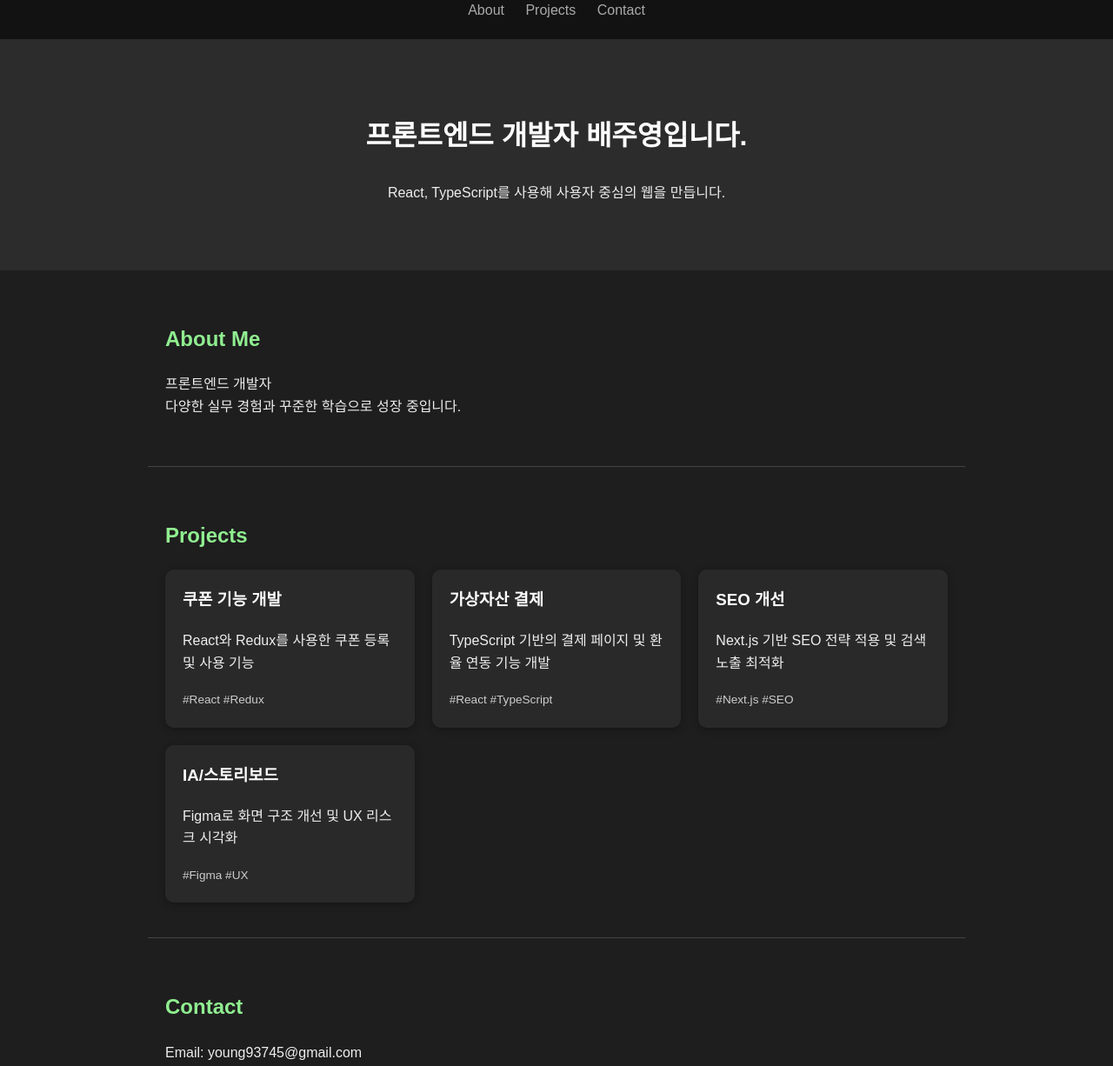
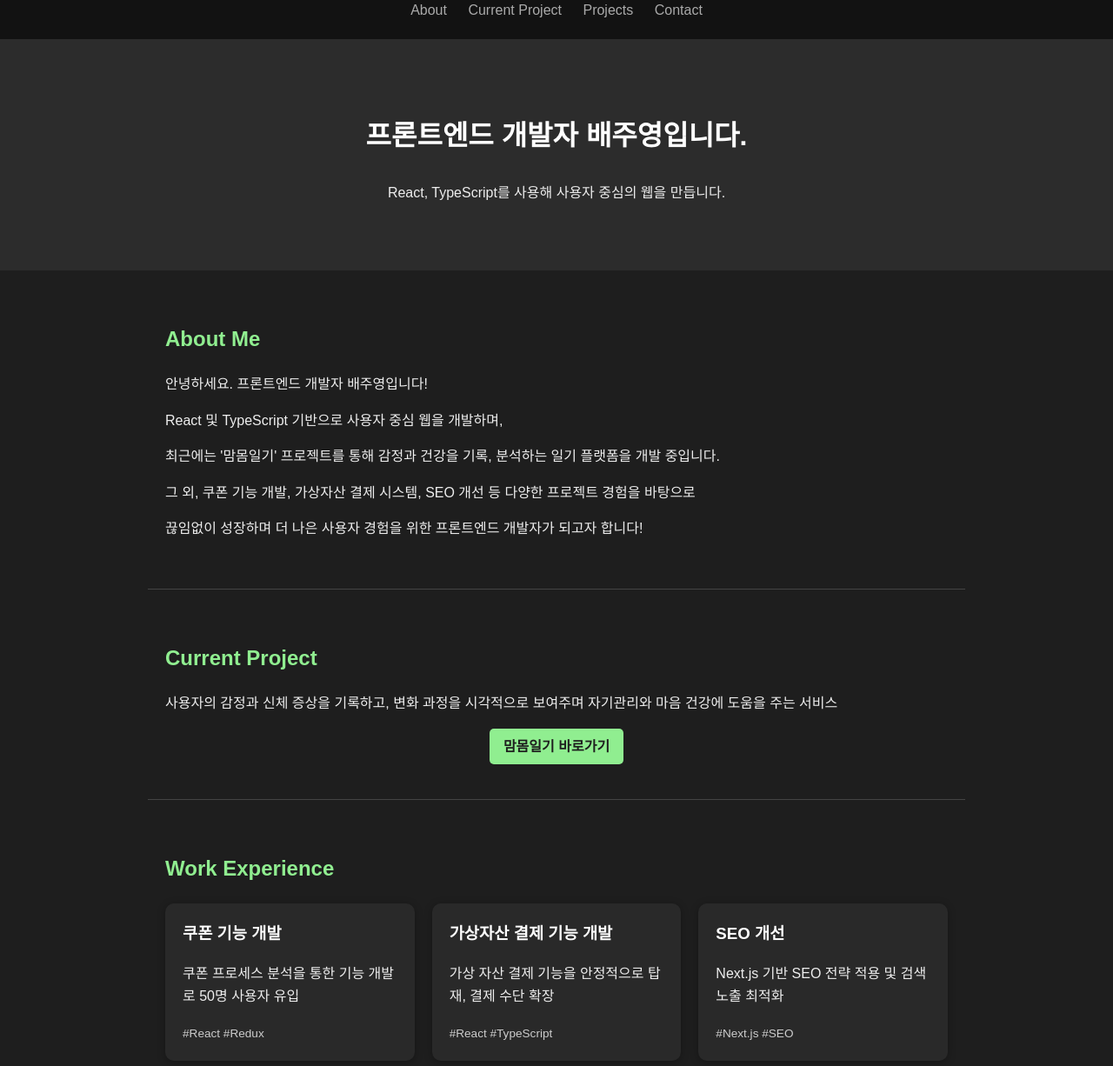
Before and after one commit to Baeju0/Baeju0.github.io, a plain HTML site: page index.html in a window 1280 px wide. Shown: the part 72-1298 px from the top of the page at 87% size. Drawn offline with Linux system fonts and the light colour scheme.

Commit message:
내용 변경

```diff
--- a/index.html
+++ b/index.html
@@ -1,4 +1,3 @@
-
 <!DOCTYPE html>
 <html lang="ko">
 <head>
@@ -12,6 +11,7 @@
     <h1>Juyoung's Portfolio</h1>
     <nav>
       <a href="#about">About</a>
+      <a href="#current-project">Current Project</a>
       <a href="#projects">Projects</a>
       <a href="#contact">Contact</a>
     </nav>
@@ -24,21 +24,30 @@
 
   <section id="about" class="about">
     <h2>About Me</h2>
-    <p>프론트엔드 개발자<br>
-       다양한 실무 경험과 꾸준한 학습으로 성장 중입니다.</p>
+    <p>안녕하세요. 프론트엔드 개발자 배주영입니다!</p>
+    <p>React 및 TypeScript 기반으로 사용자 중심 웹을 개발하며,</p>
+    <p>최근에는 '맘몸일기' 프로젝트를 통해 감정과 건강을 기록, 분석하는 일기 플랫폼을 개발 중입니다.</p>
+    <p>그 외, 쿠폰 기능 개발, 가상자산 결제 시스템, SEO 개선 등 다양한 프로젝트 경험을 바탕으로</p>
+    <p>끊임없이 성장하며 더 나은 사용자 경험을 위한 프론트엔드 개발자가 되고자 합니다!</p>
+  </section>
+
+  <section id="current-project" class="current-project">
+    <h2>Current Project</h2>
+    <p>사용자의 감정과 신체 증상을 기록하고, 변화 과정을 시각적으로 보여주며 자기관리와 마음 건강에 도움을 주는 서비스</p>
+    <a href="https://mammom.pages.dev" target="_blank" class="button-link">맘몸일기 바로가기</a>
   </section>
 
   <section id="projects" class="projects">
-    <h2>Projects</h2>
+    <h2>Work Experience</h2>
     <div class="project-grid">
       <div class="project-card">
         <h3>쿠폰 기능 개발</h3>
-        <p>React와 Redux를 사용한 쿠폰 등록 및 사용 기능</p>
+        <p>쿠폰 프로세스 분석을 통한 기능 개발로 50명 사용자 유입</p>
         <span>#React #Redux</span>
       </div>
       <div class="project-card">
-        <h3>가상자산 결제</h3>
-        <p>TypeScript 기반의 결제 페이지 및 환율 연동 기능 개발</p>
+        <h3>가상자산 결제 기능 개발</h3>
+        <p>가상 자산 결제 기능을 안정적으로 탑재, 결제 수단 확장</p>
         <span>#React #TypeScript</span>
       </div>
       <div class="project-card">
@@ -47,8 +56,8 @@
         <span>#Next.js #SEO</span>
       </div>
       <div class="project-card">
-        <h3>IA/스토리보드</h3>
-        <p>Figma로 화면 구조 개선 및 UX 리스크 시각화</p>
+        <h3>IA 및 스토리보드 작성</h3>
+        <p>IA 및 스토리보드 작성으로 복잡한 화면 전환 문제와 UX 리스크를 명확히 시각화</p>
         <span>#Figma #UX</span>
       </div>
     </div>
--- a/style.css
+++ b/style.css
@@ -43,6 +43,9 @@ nav a:hover {
   padding: 40px 20px;
   max-width: 900px;
   margin: 0 auto;
+}
+
+.about, .projects, .current-project {
   border-bottom: 1px solid #444;
 }
 
```
